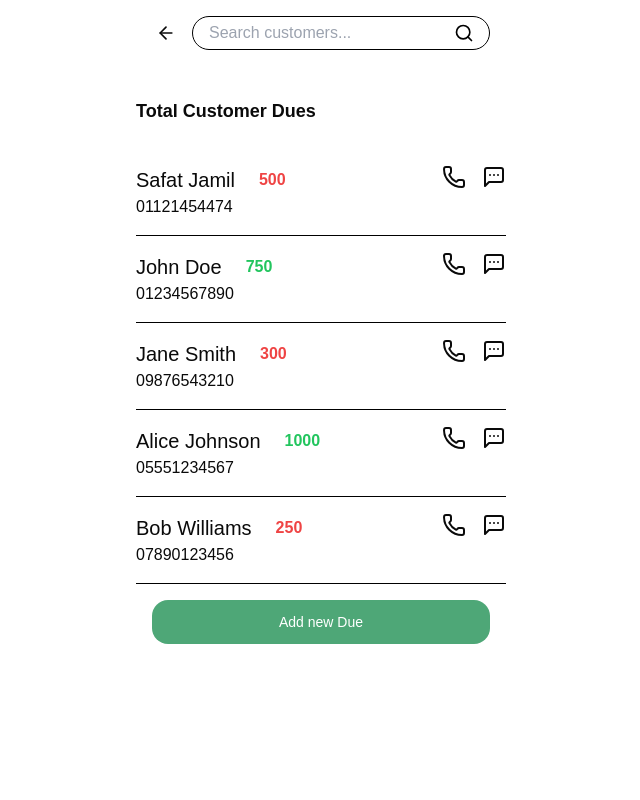
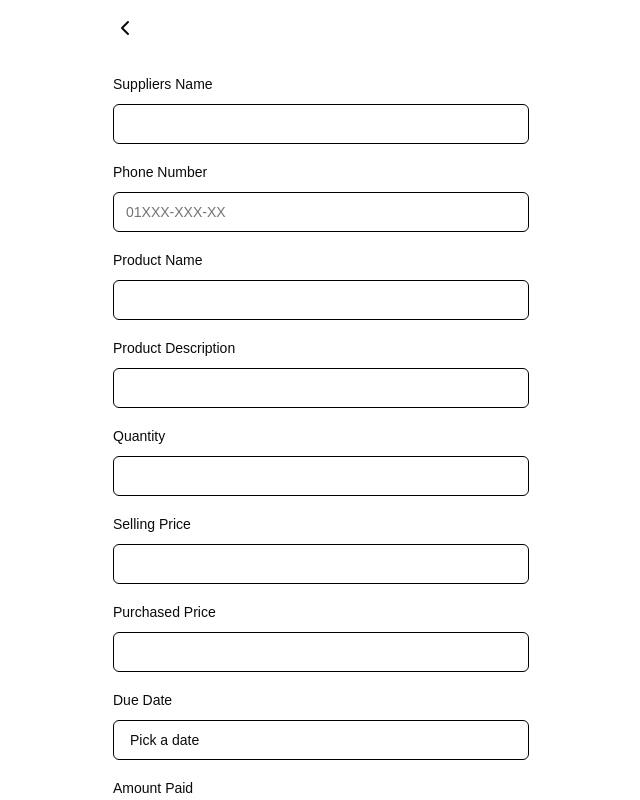
Before and after one commit to FojleTuhin/s_Manager, a Next.js app: page /addSupplierDue in a window 1280 px wide. Shown: the top 800 px of the page, without its empty margins (319-959 px from the left). Built offline with nearby package versions, Linux system fonts and the light colour scheme.

Commit message:
supplier due page added

```diff
--- a/src/app/addSupplierDue/page.js
+++ b/src/app/addSupplierDue/page.js
@@ -1,227 +1,309 @@
 "use client";
 
 import { useState } from "react";
-import { ArrowLeft, Phone, Search, MessageSquareMore, X } from "lucide-react";
+import { Phone, MessageSquare, ChevronLeft, X } from "lucide-react";
+import { Button } from "@/components/ui/button";
+import { Input } from "@/components/ui/input";
+import { Label } from "@/components/ui/label";
+import {
+  Popover,
+  PopoverContent,
+  PopoverTrigger,
+} from "@/components/ui/popover";
+import { Calendar } from "@/components/ui/calendar";
 import Link from "next/link";
+import Image from "next/image";
+import img from "../../../public/Frame 267.png";
 
-const customerData = [
-  {
-    id: 1,
-    name: "Safat Jamil",
-    phone: "01121454474",
-    amount: 500,
-    type: "debit",
-    date: "12-12-2012",
-    product: {
-      name: "Alu",
-      quantity: "1kg",
-      details: "This product is expensive",
-      price: 40,
-    },
-  },
-  {
-    id: 2,
-    name: "John Doe",
-    phone: "01234567890",
-    amount: 750,
-    type: "credit",
-    date: "15-01-2023",
-    product: {
-      name: "Rice",
-      quantity: "2kg",
-      details: "Premium quality rice",
-      price: 120,
-    },
-  },
-  {
-    id: 3,
-    name: "Jane Smith",
-    phone: "09876543210",
-    amount: 300,
-    type: "debit",
-    date: "20-02-2023",
-    product: {
-      name: "Potato",
-      quantity: "5kg",
-      details: "Fresh potatoes",
-      price: 50,
-    },
-  },
-  {
-    id: 4,
-    name: "Alice Johnson",
-    phone: "05551234567",
-    amount: 1000,
-    type: "credit",
-    date: "05-03-2023",
-    product: {
-      name: "Onion",
-      quantity: "2kg",
-      details: "Fresh onions",
-      price: 30,
-    },
-  },
-  {
-    id: 5,
-    name: "Bob Williams",
-    phone: "07890123456",
-    amount: 250,
-    type: "debit",
-    date: "10-04-2023",
-    product: {
-      name: "Garlic",
-      quantity: "1kg",
-      details: "Fresh garlic",
-      price: 20,
-    },
-  },
+// Mock Supplier data
+const mockSuppliers = [
+  { id: 1, name: "Safat Jamil", phone: "01121454474", due: 500 },
+  { id: 2, name: "Safin Jamil", phone: "01121454474", due: 1000 },
 ];
 
-export default function SupplierDuePage() {
-  const [searchQuery, setSearchQuery] = useState("");
-  const [selectedCustomer, setSelectedCustomer] = useState();
+export default function Page() {
+  const [searchTerm, setSearchTerm] = useState("");
+  const [selectedSupplier, setSelectedSupplier] = useState(null);
+  const [date, setDate] = useState();
+  const [save, setSave] = useState(false);
+  const [formData, setFormData] = useState({
+    supplierName: "",
+    phoneNumber: "",
+    productName: "",
+    productDescription: "",
+    quantity: "",
+    sellingPrice: "",
+    purchasedPrice: "",
+    amountPaid: "",
+    amountDue: "",
+  });
 
-  const filteredCustomers = customerData.filter((customer) =>
-    customer.name.toLowerCase().includes(searchQuery.toLowerCase())
-  );
+  const filteredSuppliers = searchTerm
+    ? mockSuppliers.filter((Supplier) =>
+        Supplier.name.toLowerCase().includes(searchTerm.toLowerCase())
+      )
+    : [];
+
+  const handleSupplierSelect = (Supplier) => {
+    setSelectedSupplier(Supplier);
+    setFormData({
+      ...formData,
+      supplierName: Supplier.name,
+      phoneNumber: Supplier.phone,
+    });
+    setSearchTerm("");
+  };
 
   return (
-    <div className=" max-w-[402px] mx-auto px-4 relative">
-      {/* Header Search */}
-      <div className="sticky top-0 bg-white p-4 flex items-center gap-3 mb-8">
-        <Link href="/" className="p-1">
-          <ArrowLeft className="h-5 w-5" />
+    <div className="min-h-screen bg-background p-4 max-w-md mx-auto relative">
+      <div className="flex items-center gap-4 mb-6">
+        <Link href="/" variant="ghost" size="icon" className="h-8 w-8">
+          <ChevronLeft className="h-6 w-6" />
         </Link>
-        <div className="relative flex-1">
-          <input
-            type="text"
-            placeholder="Search customers..."
-            value={searchQuery}
-            onChange={(e) => setSearchQuery(e.target.value)}
-            className="w-full h-8 p-4 rounded-full border border-[#000] bg-white focus:outline-none focus:border-gray-300 text-base"
+      </div>
+
+      <div className="space-y-4">
+        <div className="space-y-2">
+          <Label htmlFor="supplierName">Suppliers Name</Label>
+          <div className="relative">
+            <Input
+              required
+              id="supplierName"
+              value={selectedSupplier ? selectedSupplier.name : searchTerm}
+              onChange={(e) => {
+                setSearchTerm(e.target.value);
+                setSelectedSupplier(null);
+              }}
+              className="w-full"
             />
-          <button className="absolute right-4 top-1/2 -translate-y-1/2">
-            <Search className="h-5 w-5 text-[#000]" />
-          </button>
+            {selectedSupplier && (
+              <div className="absolute right-2 top-2 flex gap-2">
+                {/* <Phone className="h-5 w-5 text-muted-foreground" /> */}
+                <a href={`tel:+${selectedSupplier.phone}`}>
+                  <Phone className="h-5 w-5" />
+                </a>
+                <MessageSquare className="h-5 w-5 " />
+              </div>
+            )}
+          </div>
+
+          {/* Search Results */}
+          {searchTerm && !selectedSupplier && filteredSuppliers.length > 0 && (
+            <div className="mt-1 border rounded-lg divide-y">
+              {filteredSuppliers.map((Supplier) => (
+                <div
+                  key={Supplier.id}
+                  className="p-3 cursor-pointer hover:bg-muted"
+                  onClick={() => handleSupplierSelect(Supplier)}
+                >
+                  <div className="flex justify-between">
+                    <div>
+                      <div className="font-medium">{Supplier.name}</div>
+                      <div className="text-sm text-muted-foreground">
+                        {Supplier.phone}
                       </div>
                     </div>
-
-      {/* Filtered Customers Section */}
-      {searchQuery && (
-        <div className="mb-8">
-          {/* <h2 className="text-lg font-semibold mb-4">Search Results</h2> */}
-          {filteredCustomers.length > 0 ? (
-            filteredCustomers.map((data) => (
-              <div
-                onClick={() => setSelectedCustomer(data)}
-                key={data.id}
-                className="mb-4 last:mb-0 cursor-pointer"
-              >
-                <div className="py-4 flex justify-between border-b border-black">
-                  <div>
-                    <p className="text-[20px]">{data.name}</p>
-                    <p>{data.phone}</p>
-                  </div>
-                  <div className="flex gap-4">
-                    <Phone size={24} />
-                    <MessageSquareMore size={24} />
-                  </div>
-                </div>
-              </div>
-            ))
-          ) : (
-            <p className="text-gray-500">No results found</p>
-          )}
-        </div>
-      )}
-
-      {/* Total Customer Dues Section */}
-      <div className="mt-8">
-        <p className="text-[18px] font-semibold mb-6">Total Customer Dues</p>
-
-        {customerData.map((data) => (
-          <div onClick={() => setSelectedCustomer(data)} key={data.id}>
-            <div className="py-4 flex justify-between border-b border-black cursor-pointer">
-              <div>
-                <div className=" gap-6 items-center flex">
-                  <p className="text-[20px]">{data.name}</p>
-                  <p className="font-semibold text-right">
-                    <span
-                      className={`${
-                        data.type === "credit"
-                          ? "text-green-500"
-                          : "text-red-500"
-                      }`}
-                    >
-                      {data.amount}
-                    </span>
-                  </p>
-                </div>
-                <p>{data.phone}</p>
-              </div>
-              <div className="flex gap-4">
-                <a href={`tel:+${data.phone}`}>
-                  <Phone size={24} />
-                </a>
-                <MessageSquareMore size={24} />
+                    <div className="text-red-500 font-medium">
+                      {Supplier.due}
                     </div>
                   </div>
                 </div>
               ))}
             </div>
+          )}
+        </div>
 
-      {selectedCustomer && (
+        {selectedSupplier && (
+          <div className="text-sm  ">
+            Previous Due -{" "}
+            <span className="text-[#C21A1A]">{selectedSupplier.due}</span>
+          </div>
+        )}
+
+        <div className="space-y-2">
+          <Label htmlFor="phoneNumber">Phone Number</Label>
+          <Input
+            required
+            id="phoneNumber"
+            value={formData.phoneNumber}
+            onChange={(e) =>
+              setFormData({ ...formData, phoneNumber: e.target.value })
+            }
+            placeholder="01XXX-XXX-XX"
+          />
+        </div>
+
+        <div className="space-y-2">
+          <Label htmlFor="productName">Product Name</Label>
+          <Input
+            required
+            id="productName"
+            value={formData.productName}
+            onChange={(e) =>
+              setFormData({ ...formData, productName: e.target.value })
+            }
+          />
+        </div>
+
+        <div className="space-y-2">
+          <Label htmlFor="productDescription">Product Description</Label>
+          <Input
+            id="productDescription"
+            value={formData.productDescription}
+            onChange={(e) =>
+              setFormData({ ...formData, productDescription: e.target.value })
+            }
+          />
+        </div>
+
+        <div className="space-y-2">
+          <Label htmlFor="quantity">Quantity</Label>
+          <div className="relative">
+            <Input
+              required
+              id="quantity"
+              value={formData.quantity}
+              onChange={(e) =>
+                setFormData({ ...formData, quantity: e.target.value })
+              }
+              className="pr-8"
+            />
+            {/* <ChevronDown className="absolute right-2 top-2.5 h-5 w-5 text-muted-foreground" /> */}
+          </div>
+        </div>
+
+        <div className="space-y-2">
+          <Label htmlFor="sellingPrice">Selling Price</Label>
+          <Input
+            required
+            id="sellingPrice"
+            type="number"
+            value={formData.sellingPrice}
+            onChange={(e) =>
+              setFormData({ ...formData, sellingPrice: e.target.value })
+            }
+          />
+        </div>
+        <div className="space-y-2">
+          <Label htmlFor="sellingPrice">Purchased Price</Label>
+          <Input
+            required
+            id="purchasedPrice"
+            type="number"
+            value={formData.purchasedPrice}
+            onChange={(e) =>
+              setFormData({ ...formData, purchasedPrice: e.target.value })
+            }
+          />
+        </div>
+
+        <div className="space-y-2">
+          <Label>Due Date</Label>
+          <Popover>
+            <PopoverTrigger asChild>
+              <Button
+                variant="outline"
+                className="w-full justify-start text-left font-normal"
+              >
+                {date ? date.toDateString() : "Pick a date"}
+              </Button>
+            </PopoverTrigger>
+            <PopoverContent className="w-auto p-0">
+              <Calendar
+                mode="single"
+                selected={date}
+                onSelect={setDate}
+                initialFocus
+              />
+            </PopoverContent>
+          </Popover>
+        </div>
+
+        <div className="space-y-2">
+          <Label htmlFor="amountPaid">Amount Paid</Label>
+          <Input
+            required
+            id="amountPaid"
+            type="number"
+            value={formData.amountPaid}
+            onChange={(e) =>
+              setFormData({ ...formData, amountPaid: e.target.value })
+            }
+          />
+        </div>
+
+        <div className="space-y-2">
+          <Label htmlFor="amountDue">Amount Due</Label>
+          <Input
+            required
+            id="amountDue"
+            type="number"
+            value={formData.amountDue}
+            onChange={(e) =>
+              setFormData({ ...formData, amountDue: e.target.value })
+            }
+          />
+        </div>
+
+        <div className=" p-4 bg-white">
+          <button
+            onClick={() => setSave(true)}
+            className="w-full text-center bg-[#4EA777] text-white py-3 rounded-[16px] text-sm font-medium"
+          >
+            Save
+          </button>
+        </div>
+      </div>
+
+      <div>
+        {save && (
           <div className="fixed inset-0 bg-black/20 z-50 flex items-start justify-center pt-16  animate-in fade-in duration-200">
-          <div className="bg-white w-full max-w-[402px] p-4 pb-12  rounded-lg shadow-lg animate-in slide-in-from-bottom duration-300">
+            <div className="bg-white w-full max-w-[402px] p-4   rounded-lg shadow-lg animate-in slide-in-from-bottom duration-300">
               <div className="flex justify-end mt-6">
                 <button
-                onClick={() => setSelectedCustomer(null)}
+                  onClick={() => setSave(false)}
                   className="p-1 hover:bg-gray-100 rounded-full"
                 >
                   <X className="h-5 w-5" />
                 </button>
               </div>
 
-            <div className="py-4 flex justify-between border-b border-black">
+              <div className="flex justify-center mb-5">
+                <Image src={img} alt="img" className="w-[150px]" />
+              </div>
+
+              <div className="flex justify-between items-center mb-5 py-4">
                 <div>
-                <div className=" gap-6 items-center flex">
-                  <p className="text-[20px]">{selectedCustomer.name}</p>
+                  <p>Safat Jamil</p>
+                  <p>019882823423</p>
                 </div>
-                <p>{selectedCustomer.phone}</p>
-              </div>
-              <div className="flex gap-4">
-                <a href={`tel:+${selectedCustomer.phone}`}>
-                  <Phone size={24} />
-                </a>
-                <MessageSquareMore size={24} />
+
+                <div>
+                  <p>12 Dec</p>
                 </div>
               </div>
 
-            <div className="mt-6">
-              <p className="text-[12px] mb-2">Product</p>
-              <p className="text-[20px]">{selectedCustomer.product.name}</p>
+              <div className="flex justify-between mb-3">
+                <p>Total Amount</p>
+                <p>TK 1600</p>
               </div>
-            <div className="mt-6">
-              <p className="text-[12px] mb-2">Quantity</p>
-              <p className="text-[20px]">{selectedCustomer.product.quantity}</p>
+              <div className="flex justify-between mb-3">
+                <p>Total Due Paid</p>
+                <p className="text-[#1AC225]">TK 400</p>
               </div>
-            <div className="mt-6">
-              <p className="text-[12px] mb-2">Product details</p>
-              <p className="text-[20px]">{selectedCustomer.product.details}</p>
+              <div className="flex justify-between mb-8 text-[24px] font-semibold">
+                <p>Current Due</p>
+                <p className="text-[#C21A1A]">-TK 1200</p>
               </div>
-            <div className="mt-6 mb-6">
-              <p className="text-[12px] mb-2">Price</p>
-              <p className="text-[20px]">৳ {selectedCustomer.product.price}</p>
+
+              <div className=" p-4 bg-white">
+                <div className="w-full bg-[#4EA777] text-white text-center py-3 rounded-[16px] text-sm font-medium">
+                  <Link href="/">Back to home</Link>
+                </div>
               </div>
             </div>
           </div>
         )}
-
-      {/* Add New Due Button */}
-      <div className=" p-4 bg-white">
-        <div className="w-full bg-[#4EA777] text-white text-center py-3 rounded-[16px] text-sm font-medium">
-          <Link href="/addCustomerDue">Add new Due</Link>
-        </div>
       </div>
     </div>
   );
--- a/src/app/page.js
+++ b/src/app/page.js
@@ -38,7 +38,7 @@ export default function page() {
           <span className="text-sm text-center">Add Customer Due</span>
         </Link>
         <Link
-          href="#"
+          href="/addSupplierDue"
           className="flex flex-col items-center justify-center p-4 bg-white rounded-lg border border-[#000000]"
         >
           <div className="mb-2 flex justify-between items-center">
```
Lines whose indentation alone changed are shown as unchanged.
